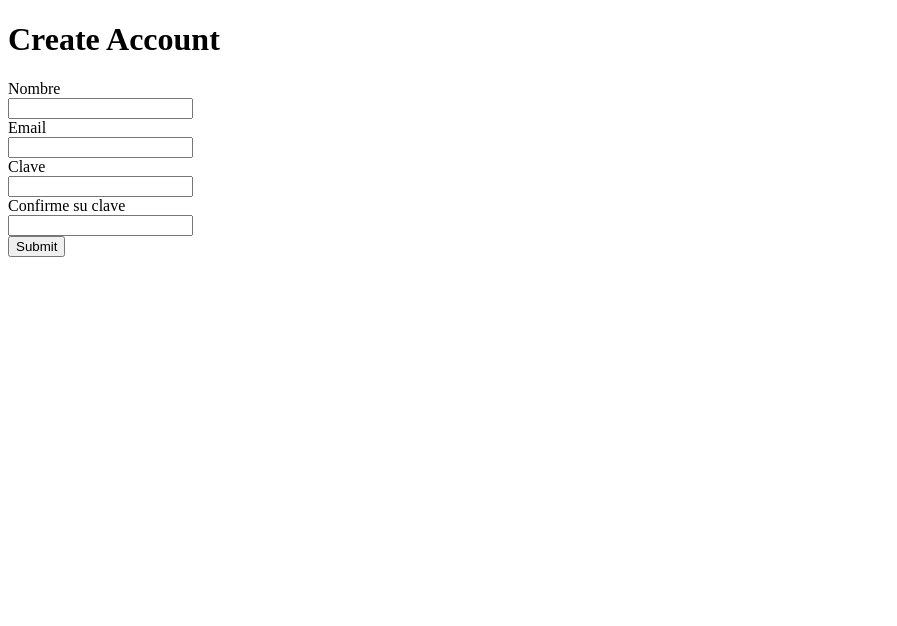
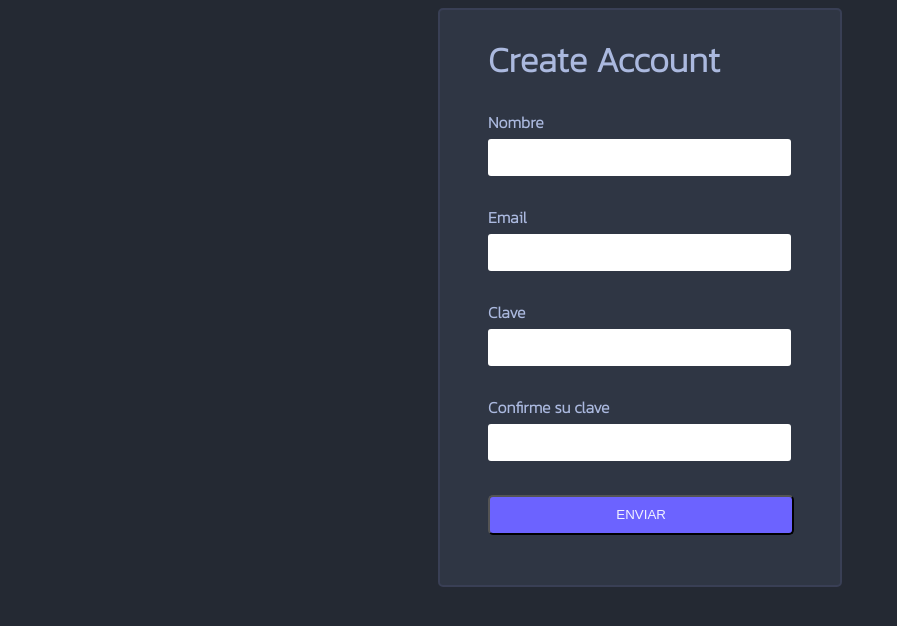
Before and after one commit to mamenArias/laboratorioSamsungFrontEnd, a plain HTML site: page index.html in a window 1280 px wide. Shown: the whole page, without its empty margins (0-897 px from the left). Drawn offline with Linux system fonts and the light colour scheme.

Commit message:
Validar nombre

```diff
--- a/index.html
+++ b/index.html
@@ -4,24 +4,43 @@
     <meta charset="UTF-8">
     <meta http-equiv="X-UA-Compatible" content="IE=edge">
     <meta name="viewport" content="width=device-width, initial-scale=1.0">
+    <link rel="stylesheet" href="style.css" type="text/css">
+    <script src="index.js" type="text/javascript"></script>
     <title>Laboratorio Nivel 2 Desarrollo Front-End</title>
 </head>
 <body>
-    <form>
+
+    <div class="formulario">
         <h1>Create Account</h1>
-        <label for="nombre">Nombre<br/>
-            <input type="text" id="nombre"/>
-        </label><br/>
-        <label for="email">Email<br/>
-            <input type="email" id="email"/>
-        </label><br/>
-        <label for="clave">Clave<br/>
-            <input type="password" id="clave" maxlength="8"/>
-        </label><br/>
-        <label for="confirmarClabe">Confirme su clave<br/>
-            <input type="password" id="confirmarClave" maxlength="8"/>
-        </label><br/>
-        <input type="submit" id="enviar"/>
-    </form>
+        <form>
+            <div class="contenedorElementoForm">
+                <label for="nombre">Nombre<br/>
+                    <input type="text" id="nombre" class="elementoFormulario"/>
+                </label>
+                <span id="errorNombre" class="mensajeError"></span>
+            </div>
+            <div class="contenedorElementoForm">
+                <label for="email">Email<br/>
+                    <input type="email" id="email" class="elementoFormulario"/>
+                </label>
+                <span id="errorEmail" class="mensajeError"></span>
+            </div>
+            <div class="contenedorElementoForm">
+                <label for="clave">Clave<br/>
+                    <input type="password" id="clave" maxlength="8" class="elementoFormulario"/>
+                </label>
+                <span id="errorClave" class="mensajeError"></span>
+            </div>
+            <div class="contenedorElementoForm">
+                <label for="confirmarClave">Confirme su clave<br/>
+                    <input type="password" id="confirmarClave" maxlength="8" class="elementoFormulario"/>
+                </label>
+                <span id="errorClaveIncorrecta" class="mensajeError"></span>
+            </div>
+            <div class="contenedorElementoForm">
+                <input type="submit" value="ENVIAR" id="botonEnviar" onclick="return validarNombre(), validarEmail(), validarClave(), validarClaveIgual()"/>
+            </div>
+        </form>
+    </div>
 </body>
 </html>
--- a/index.js
+++ b/index.js
@@ -0,0 +1,64 @@
+function validarNombre(){
+    var nombre = document.getElementById('nombre');
+    var errorNombre = document.getElementById('errorNombre');
+    var pattern = new RegExp('^[A-Z]+$', 'i');
+
+    if(nombre.value == 0){
+        nombre.classList.remove("valido");
+        nombre.classList.remove("iconoSuccess");
+        errorNombre.innerHTML = "Rellene este campo";
+        nombre.classList.add("invalido");
+        nombre.classList.add("iconoError");
+        return false;
+    } else if (pattern.test(nombre.value)){
+        errorNombre.innerHTML = "";
+        nombre.classList.remove("invalido");
+        nombre.classList.remove("iconoError");
+        nombre.classList.add("valido");
+        nombre.classList.add("iconoSuccess");
+        return true;
+    } else {
+        nombre.classList.remove("valido");
+        nombre.classList.remove("iconoSuccess");
+        errorNombre.innerHTML = "Nombre inválido";
+        nombre.classList.add("invalido");
+        nombre.classList.add("iconoError");
+        return false;
+    }
+}
+
+function validarEmail(){
+    var email = document.getElementById('email');
+    var errorEmail = document.getElementById('errorEmail');
+
+    if(email.value == 0){
+        errorEmail.innerHTML = "Rellene este campo";
+        email.classList.add("invalido");
+        email.classList.add("iconoError");
+        return false;
+    }
+}
+
+function validarClave(){
+    var clave = document.getElementById('clave');
+    var errorClave = document.getElementById('errorClave');
+
+    if(clave.value == 0){
+        errorClave.innerHTML = "Rellene este campo";
+        clave.classList.add("invalido");
+        clave.classList.add("iconoError");
+        return false;
+    }
+}
+
+function validarClaveIgual(){
+    var confirmarClave = document.getElementById('confirmarClave');
+    var errorClaveIncorrecta = document.getElementById('errorClaveIncorrecta');
+
+    if(confirmarClave.value == 0){
+        errorClaveIncorrecta.innerHTML = "Rellene este campo";
+        confirmarClave.classList.add("invalido");
+        confirmarClave.classList.add("iconoError");
+        return false;
+    }
+}
--- a/style.css
+++ b/style.css
@@ -0,0 +1,97 @@
+@import url('https://fonts.googleapis.com/css2?family=Kanit:wght@200&family=Ubuntu:wght@300&display=swap');
+
+body{
+    background-color: #242933;
+    align-items: center;
+    font-family: 'Kanit';
+    color: #abb9df;
+}
+
+h1{
+    font-size: 35px;
+    margin-left: 12%;
+    display: block;
+}
+
+.formulario {
+    background-color: #2f3644;
+    max-width: 400px;
+    border-radius: 5px;
+    border: 2px solid;
+    border-color: #393f55;
+    margin: auto;
+}
+
+label{
+    font-size: 15;
+    font-weight: bold;
+    display: block;
+}
+
+span{
+    display: block;
+    margin-top: 5px;
+    width: 85%;
+}
+
+.contenedorElementoForm{
+    margin-left: 12%;
+    height: 95px;
+    display: block;
+}
+
+.elementoFormulario{
+    background-color: #ffffff;
+    width: 85%;
+    height: 35px;
+    border-radius: 3px;
+    margin-top: 5px;
+    border: none;
+    -webkit-border-radius: 3px;
+    -moz-border-radius: 3px;
+    -ms-border-radius: 3px;
+    -o-border-radius: 3px;
+    display: block;
+}
+
+.mensajeError{
+    color: rgb(255, 55, 55);
+    font-size: 13px;
+}
+
+#botonEnviar{
+    background-color: #6c63ff;
+    color: #f2f2ff;
+    border-radius: 5px;
+    width: 87%;
+    height: 40px;
+    margin-top: 5px;
+    -webkit-border-radius: 5px;
+    -moz-border-radius: 5px;
+    -ms-border-radius: 5px;
+    -o-border-radius: 5px;
+}
+
+.valido{
+    border: 2px solid rgb(8, 180, 8);
+}
+
+.invalido{
+    border: 2px solid rgb(255, 55, 55);
+}
+
+.iconoError{
+    background-image: url('images/error-icon.svg');
+    background-repeat: no-repeat;
+    background-position-x: 275px;
+    background-position-y: 9px;
+    background-size: 20px;
+}
+
+.iconoSuccess{
+    background-image: url('images/success-icon.svg');
+    background-repeat: no-repeat;
+    background-position-x: 275px;
+    background-position-y: 9px;
+    background-size: 20px;
+}
```
